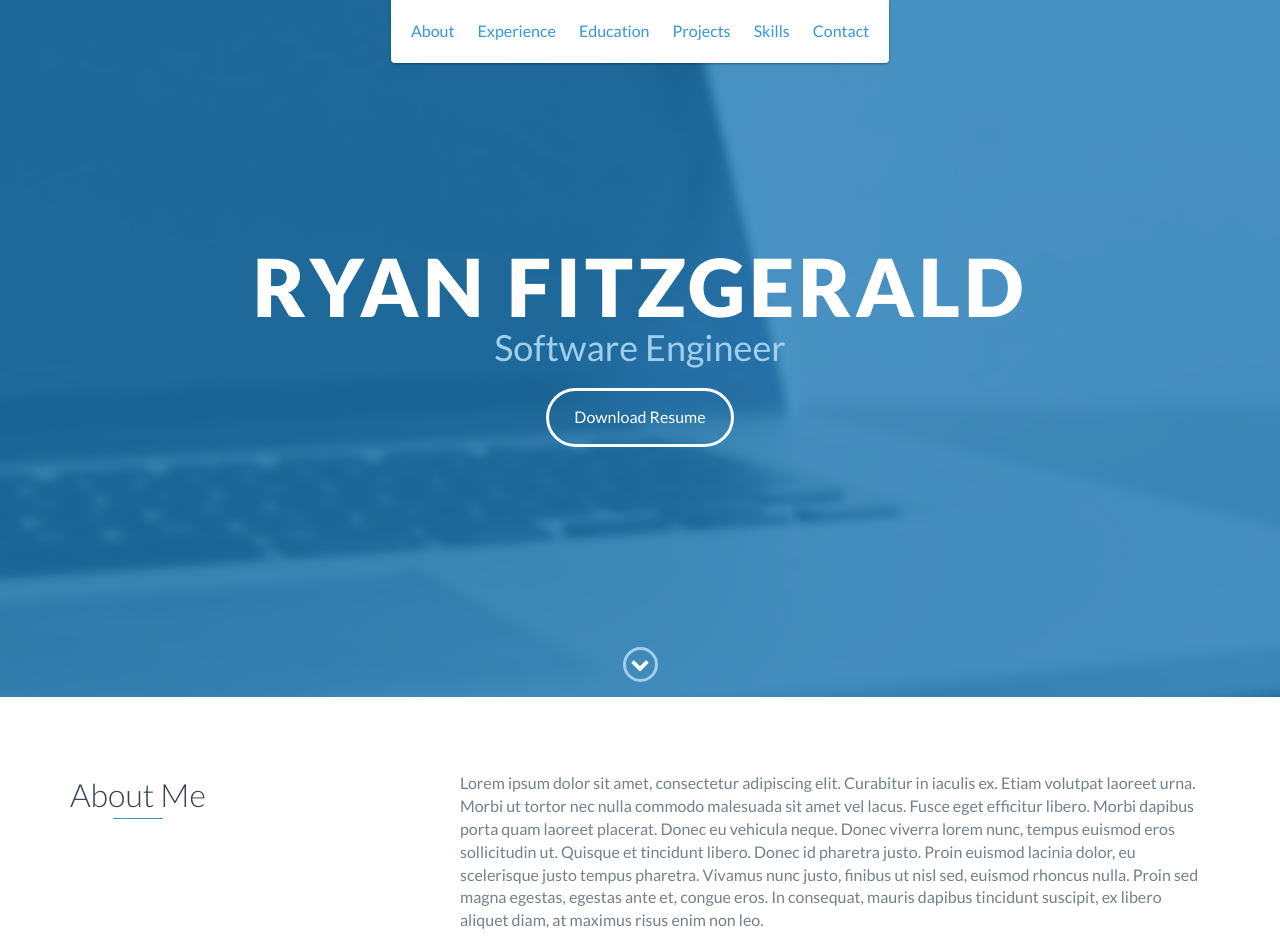
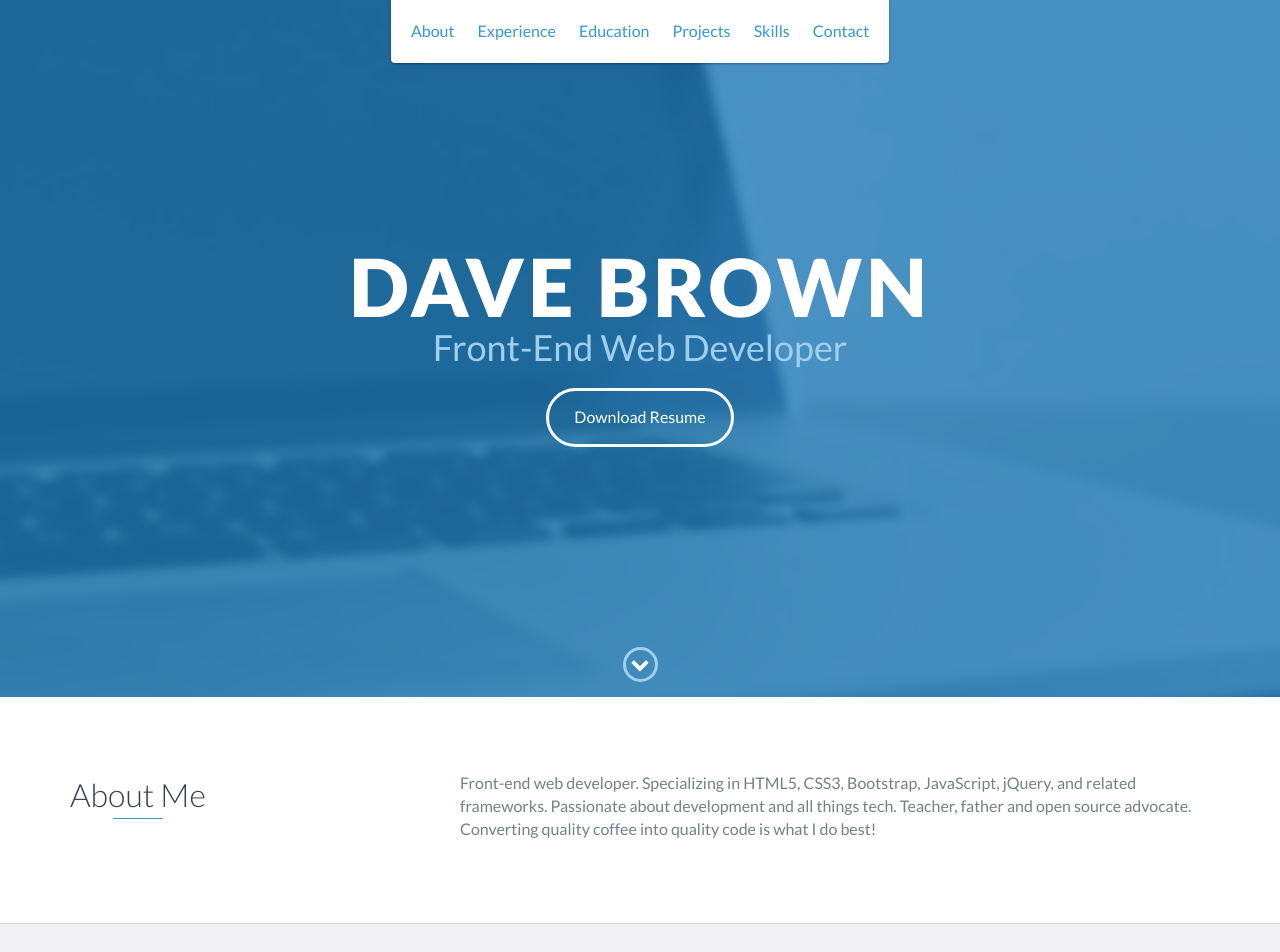
Before and after one commit to davebza/webPresence, a website: page index.html in a window 1280 px wide. Shown: the top 952 px of the page. Drawn offline with nearby package versions, Linux system fonts and the light colour scheme.

Commit message:
feat: personalized the name, title, and about me sections
changed the above 3 data points from the template to my own details.

```diff
--- a/index.html
+++ b/index.html
@@ -10,6 +10,7 @@
     <link rel="stylesheet" href="libs/font-awesome/css/font-awesome.min.css">
     <link href="css/bootstrap.min.css" rel="stylesheet">
     <link href="css/styles.css" rel="stylesheet">
+    <link rel="shortcut icon" href="images/favicon.png" type="image/x-icon" />
 </head>
 
 <body>
@@ -46,8 +47,8 @@
 
     <div id="lead">
         <div id="lead-content">
-            <h1>Ryan Fitzgerald</h1>
-            <h2>Software Engineer</h2>
+            <h1>Dave Brown</h1>
+            <h2>Front-End Web Developer</h2>
             <a href="#" class="btn-rounded-white">Download Resume</a>
         </div>
         <!-- End #lead-content -->
@@ -71,9 +72,8 @@
                 </div>
                 <div class="col-md-8">
                     <p>
-                        Lorem ipsum dolor sit amet, consectetur adipiscing elit. Curabitur in iaculis ex. Etiam volutpat laoreet urna. Morbi ut tortor nec nulla commodo malesuada sit amet vel lacus. Fusce eget efficitur libero. Morbi dapibus porta quam laoreet placerat. Donec
-                        eu vehicula neque. Donec viverra lorem nunc, tempus euismod eros sollicitudin ut. Quisque et tincidunt libero. Donec id pharetra justo. Proin euismod lacinia dolor, eu scelerisque justo tempus pharetra. Vivamus nunc justo, finibus
-                        ut nisl sed, euismod rhoncus nulla. Proin sed magna egestas, egestas ante et, congue eros. In consequat, mauris dapibus tincidunt suscipit, ex libero aliquet diam, at maximus risus enim non leo.
+                        Front-end web developer. Specializing in HTML5, CSS3, Bootstrap, JavaScript, jQuery, and related frameworks. Passionate about development and all things tech. Teacher, father and
+                        open source advocate. Converting quality coffee into quality code is what I do best!
                     </p>
                 </div>
             </div>
```
